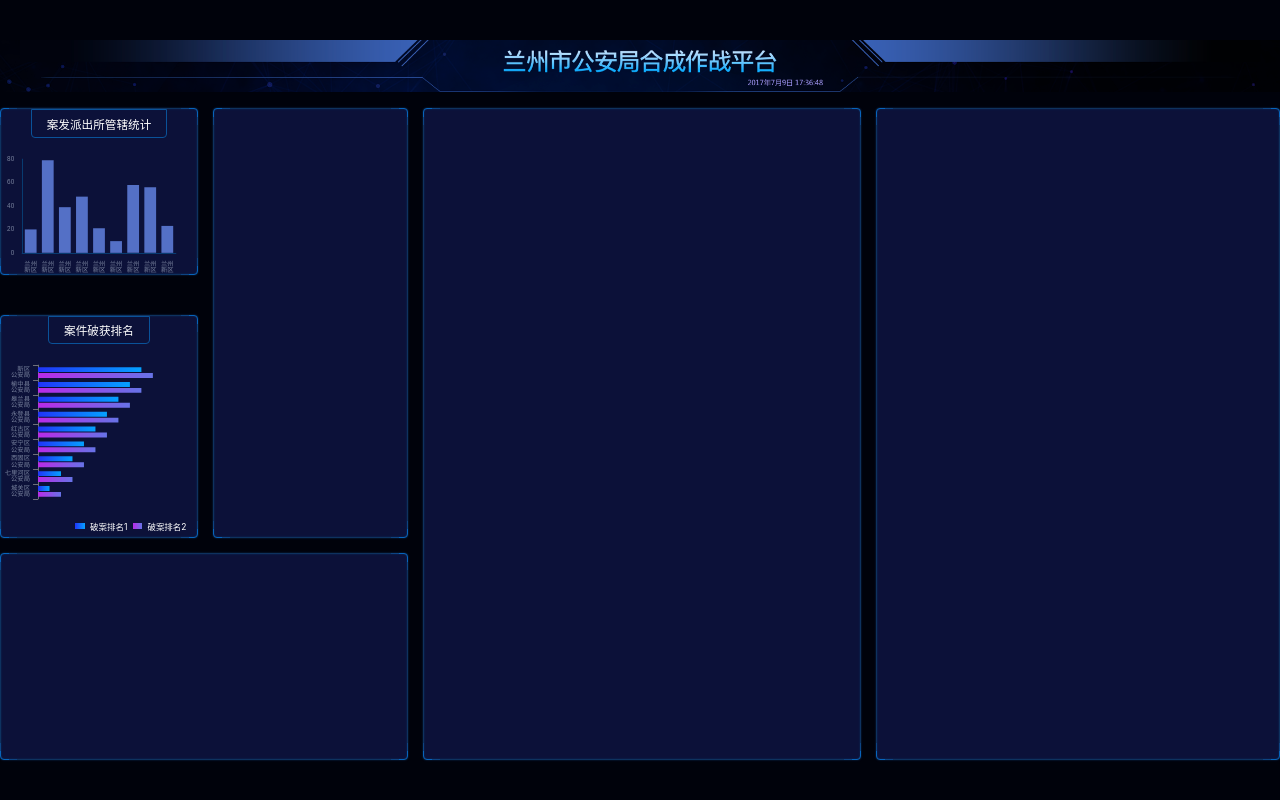
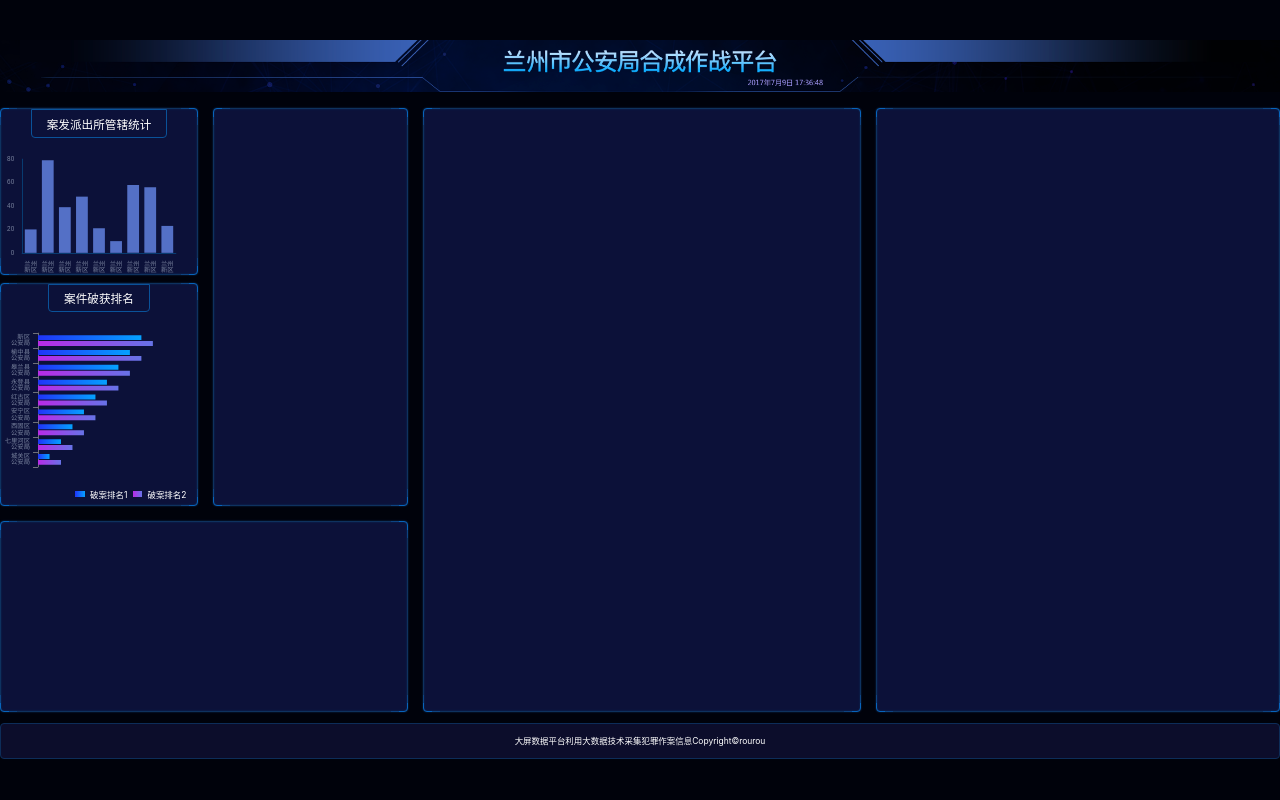
Before and after one commit to rourou1107/Visualize-large-screens, a React (Vite) app: page /#/ in a window 1280 px wide. Built offline with nearby package versions, Linux system fonts and the light colour scheme.

Commit message:
制作footer
Change-Id: I2302e876073af7d9cd0fba8a9db0994aa4aa8e00

```diff
--- a/index.html
+++ b/index.html
@@ -28,7 +28,7 @@
 <div id="root"></div>
 <script type="module" src="/src/main.tsx"></script>
 <script>
-  root.style.width = pageWidth + 'px'
+  // root.style.width = pageWidth + 'px'
   root.style.height = pageHeight + 'px'
   root.style.marginTop = (clientHeight - pageHeight) / 2 + 'px'
 </script>
--- a/src/pages/home.scss
+++ b/src/pages/home.scss
@@ -6,11 +6,24 @@
   color: #ffffff;
   font-size: px(16);
   header {
+    width: px(2420);
+    margin: 0 auto;
     height: px(99);
     background-image: url('../images/header.png');
     background-size: cover;
   }
+  footer {
+    height: px(68);
+    margin: px(20) 0 1px;
+    border: 1px solid #0d2d59;
+    border-radius: 4px;
+    background: #0c0d2b;
+    text-align: center;
+    line-height: px(68);
+  }
   main {
+    width: px(2420);
+    margin: 0 auto;
     padding-top: px(30);
     flex: 1;
     display: grid;
--- a/src/pages/home.tsx
+++ b/src/pages/home.tsx
@@ -18,6 +18,9 @@
               <section className="section4 bordered" />
               <section className="section5 bordered" />
           </main>
+         <footer>
+            大屏数据平台利用大数据技术采集犯罪作案信息Copyright&copy;rourou
+         </footer>
         </div>
     );
 };
```
